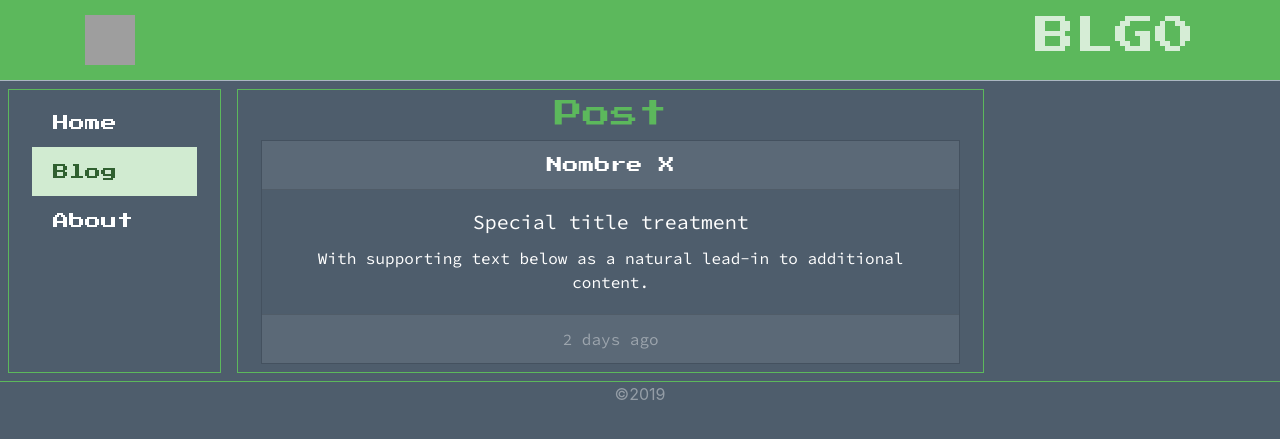
After one commit to DarFig/bLg0, a Flask app: page /post in a window 1280 px wide. The commit adds this page. Shown: the top 439 px of the page. Run offline with Flask 2, Linux system fonts and the light colour scheme; some libraries are stand-ins or nearby versions; grey boxes are pictures that could not be loaded.

Commit message:
added post view base

```diff
--- /dev/null
+++ b/src/controladores/post.py
@@ -0,0 +1,10 @@
+# -*- coding: utf-8 -*-
+
+from src import app
+from flask import render_template
+
+
+@app.route('/post', methods=['GET'])
+def post():
+    title = "BLG0"
+    return render_template('_views/post.html',webTitle=title)
--- a/src/templates/_views/blog.html
+++ b/src/templates/_views/blog.html
@@ -35,7 +35,7 @@ Blog | {{ super() }}
                     <div class="card-body">
                     <h5 class="card-title">Special title treatment</h5>
                     <p class="card-text">With supporting text below as a natural lead-in to additional content.</p>
-
+                    <a href="{{ url_for('post') }}">Continuar</a>
                     </div>
                     <div class="card-footer text-muted">
                     2 days ago
@@ -50,7 +50,7 @@ Blog | {{ super() }}
                     <div class="card-body">
                     <h5 class="card-title">Special title treatment</h5>
                     <p class="card-text">With supporting text below as a natural lead-in to additional content.</p>
-
+                    <a href="{{ url_for('post') }}">Continuar</a>
                     </div>
                     <div class="card-footer text-muted">
                     2 days ago
--- /dev/null
+++ b/src/templates/_views/post.html
@@ -0,0 +1,44 @@
+{% extends "_layouts/base.html" %}
+{% block title %}
+Post | {{ super() }}
+{% endblock %}
+{% block content %}
+<div class="sourceCode container-fluid">
+    <div class="row">
+        <div class="m-2 col-xl-2 col-md-3 border border-success">
+            <div class="start2p m-2 list-group">
+                <a href="{{ url_for('index') }}" class="list-group-item list-group-item-action ">
+                Home
+                </a>
+                <a href="{{ url_for('blog') }}" class="list-group-item list-group-item-action list-group-item-success">
+                Blog
+                </a>
+                <a href="{{ url_for('about') }}" class="list-group-item list-group-item-action ">
+                About
+                </a>
+            </div>
+        </div>
+
+        <div class="m-2 col-xl-7 col-md-8 border border-success">
+            <div class="m-2 text-center text-success">
+                <h3 class="start2p">Post</h3>
+            </div>
+            <div class="m-2 card text-white text-center">
+                <div class="start2p card-header">
+                    Nombre X
+                </div>
+                <div class="card-body">
+                    <h5 class="card-title">Special title treatment</h5>
+                    <p class="card-text">With supporting text below as a natural lead-in to additional content.</p>
+
+                </div>
+                <div class="card-footer text-muted">
+                    2 days ago
+                </div>
+            </div>
+
+        </div>
+
+    </div>
+</div>
+{% endblock %}
--- a/src/views.py
+++ b/src/views.py
@@ -5,6 +5,7 @@ from flask import render_template
 
 from .controladores.blog import *
 from .controladores.about import *
+from .controladores.post import *
 
 
 @app.route('/')
```
Also changed, not shown: src/templates/_views/index.html (indentation only). Lines whose indentation alone changed are shown as unchanged.
